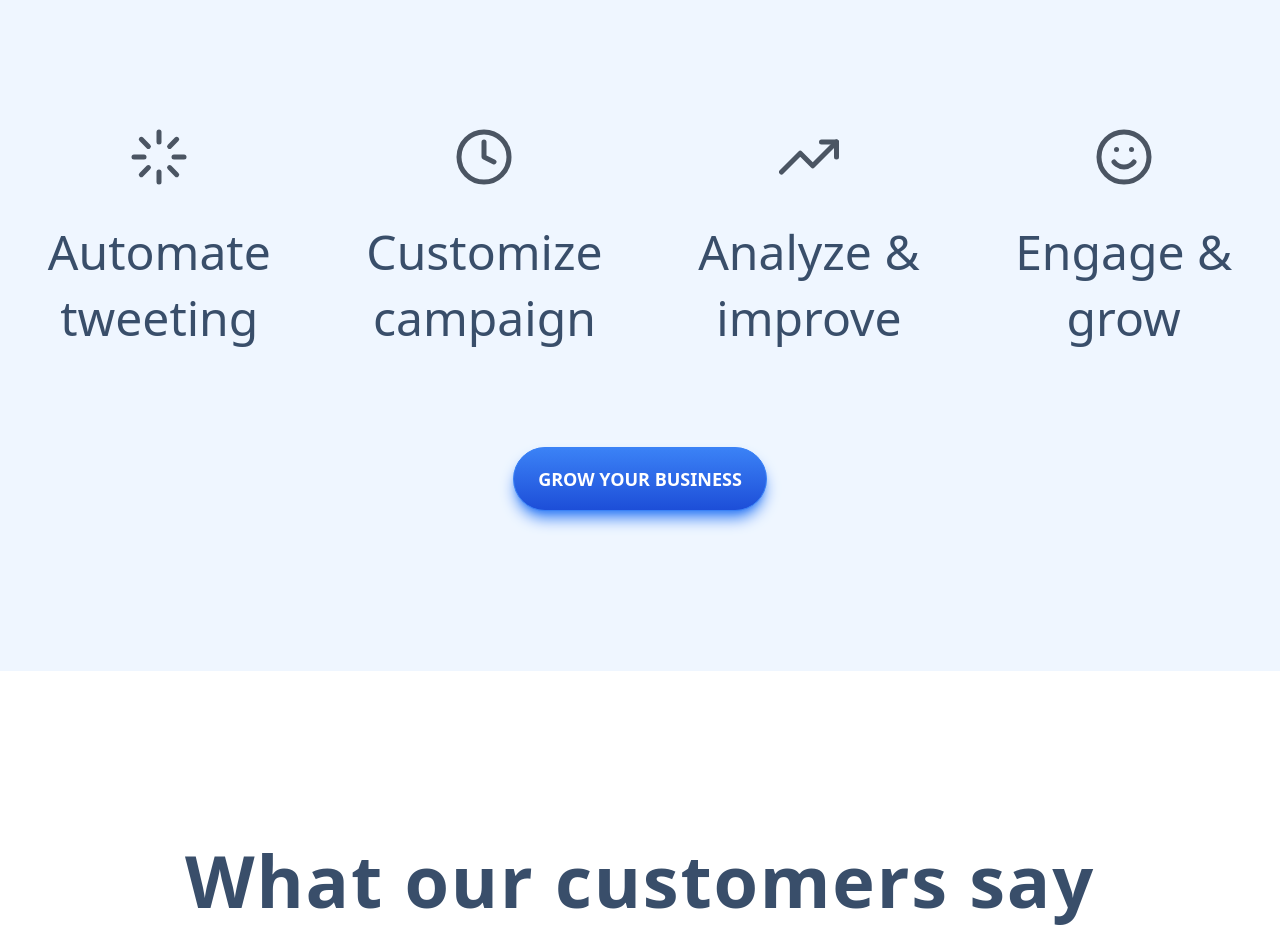
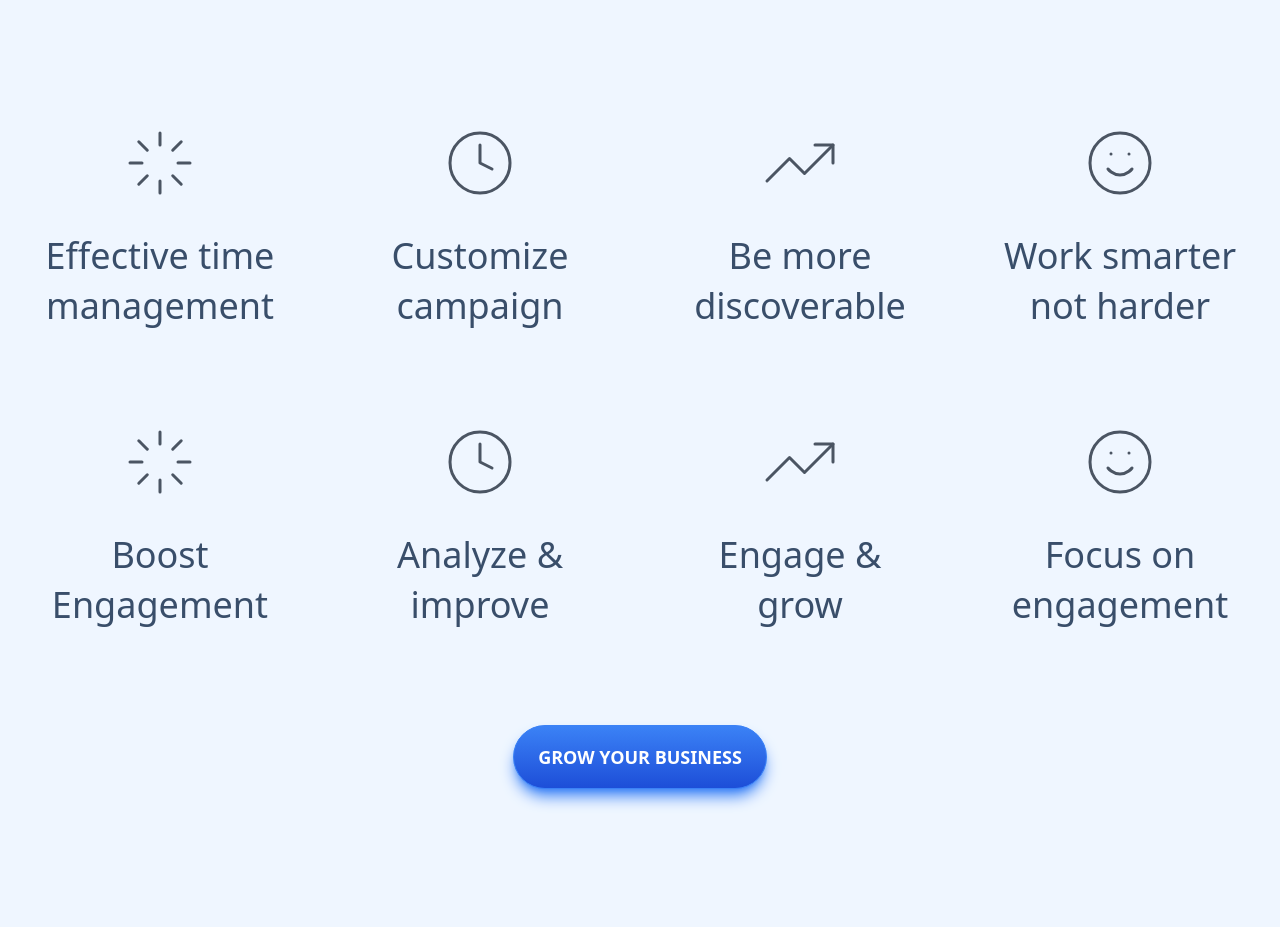
Before and after one commit to abheist/tweetcat-frontend, a Next.js app: page / in a window 1280 px wide. Shown: the part 2500-3427 px from the top of the page. Built offline with nearby package versions, Linux system fonts and the light colour scheme; no server answers.

Commit message:
😎 | selling points

```diff
--- a/src/pages/index.tsx
+++ b/src/pages/index.tsx
@@ -144,22 +144,38 @@ export default function Home() {
                     </div>
                     <div className={`bg-blue-50`}>
                         <div className={`container mx-auto py-40 flex flex-col items-center`}>
-                            <div className={`flex justify-around w-full text-center font-light`}>
-                                <div className={`flex flex-col items-center gap-y-8`}>
-                                    <FiLoader className={`text-6xl text-gray-600`}/>
-                                    <p className={`text-5xl leading-snug`}>Automate<br/>tweeting</p>
+                            <div className={`flex flex-wrap justify-around w-full text-center font-light gap-y-24`}>
+                                <div className={`flex flex-col items-center gap-y-8 w-1/4`}>
+                                    <FiLoader className={`text-7xl stroke-1 text-gray-600`}/>
+                                    <p className={`text-4xl leading-snug`}>Effective time<br/>management</p>
                                 </div>
-                                <div className={`flex flex-col items-center gap-y-8`}>
-                                    <FiClock className={`text-6xl text-gray-600`}/>
-                                    <p className={`text-5xl leading-snug`}>Customize<br/>campaign</p>
+                                <div className={`flex flex-col items-center gap-y-8 w-1/4`}>
+                                    <FiClock className={`text-7xl stroke-1 text-gray-600`}/>
+                                    <p className={`text-4xl leading-snug`}>Customize<br/>campaign</p>
                                 </div>
-                                <div className={`flex flex-col items-center gap-y-8`}>
-                                    <FiTrendingUp className={`text-6xl text-gray-600`}/>
-                                    <p className={`text-5xl leading-snug`}>Analyze &<br/>improve</p>
+                                <div className={`flex flex-col items-center gap-y-8 w-1/4`}>
+                                    <FiTrendingUp className={`text-7xl stroke-1 text-gray-600`}/>
+                                    <p className={`text-4xl leading-snug`}>Be more<br/>discoverable</p>
                                 </div>
-                                <div className={`flex flex-col items-center gap-y-8`}>
-                                    <FiSmile className={`text-6xl text-gray-600`}/>
-                                    <p className={`text-5xl leading-snug`}>Engage &<br/>grow</p>
+                                <div className={`flex flex-col items-center gap-y-8 w-1/4`}>
+                                    <FiSmile className={`text-7xl stroke-1 text-gray-600`}/>
+                                    <p className={`text-4xl leading-snug`}>Work smarter<br/>not harder</p>
+                                </div>
+                                <div className={`flex flex-col items-center gap-y-8 w-1/4`}>
+                                    <FiLoader className={`text-7xl stroke-1 text-gray-600`}/>
+                                    <p className={`text-4xl leading-snug`}>Boost<br/>Engagement</p>
+                                </div>
+                                <div className={`flex flex-col items-center gap-y-8 w-1/4`}>
+                                    <FiClock className={`text-7xl stroke-1 text-gray-600`}/>
+                                    <p className={`text-4xl leading-snug`}>Analyze &<br/>improve</p>
+                                </div>
+                                <div className={`flex flex-col items-center gap-y-8 w-1/4`}>
+                                    <FiTrendingUp className={`text-7xl stroke-1 text-gray-600`}/>
+                                    <p className={`text-4xl leading-snug`}>Engage &<br/>grow</p>
+                                </div>
+                                <div className={`flex flex-col items-center gap-y-8 w-1/4`}>
+                                    <FiSmile className={`text-7xl stroke-1 text-gray-600`}/>
+                                    <p className={`text-4xl leading-snug`}>Focus on<br/>engagement</p>
                                 </div>
                             </div>
                             <button
```
